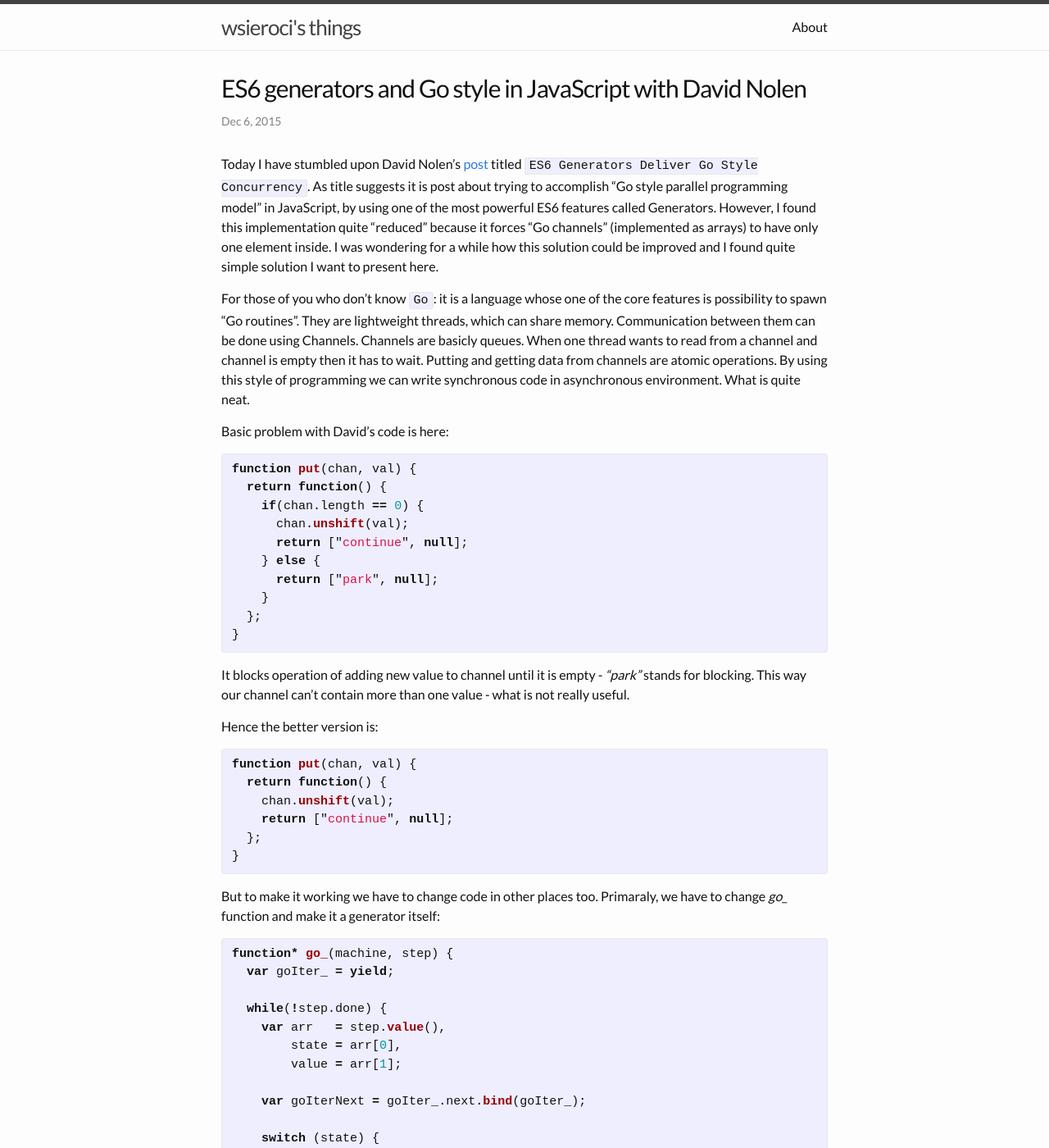
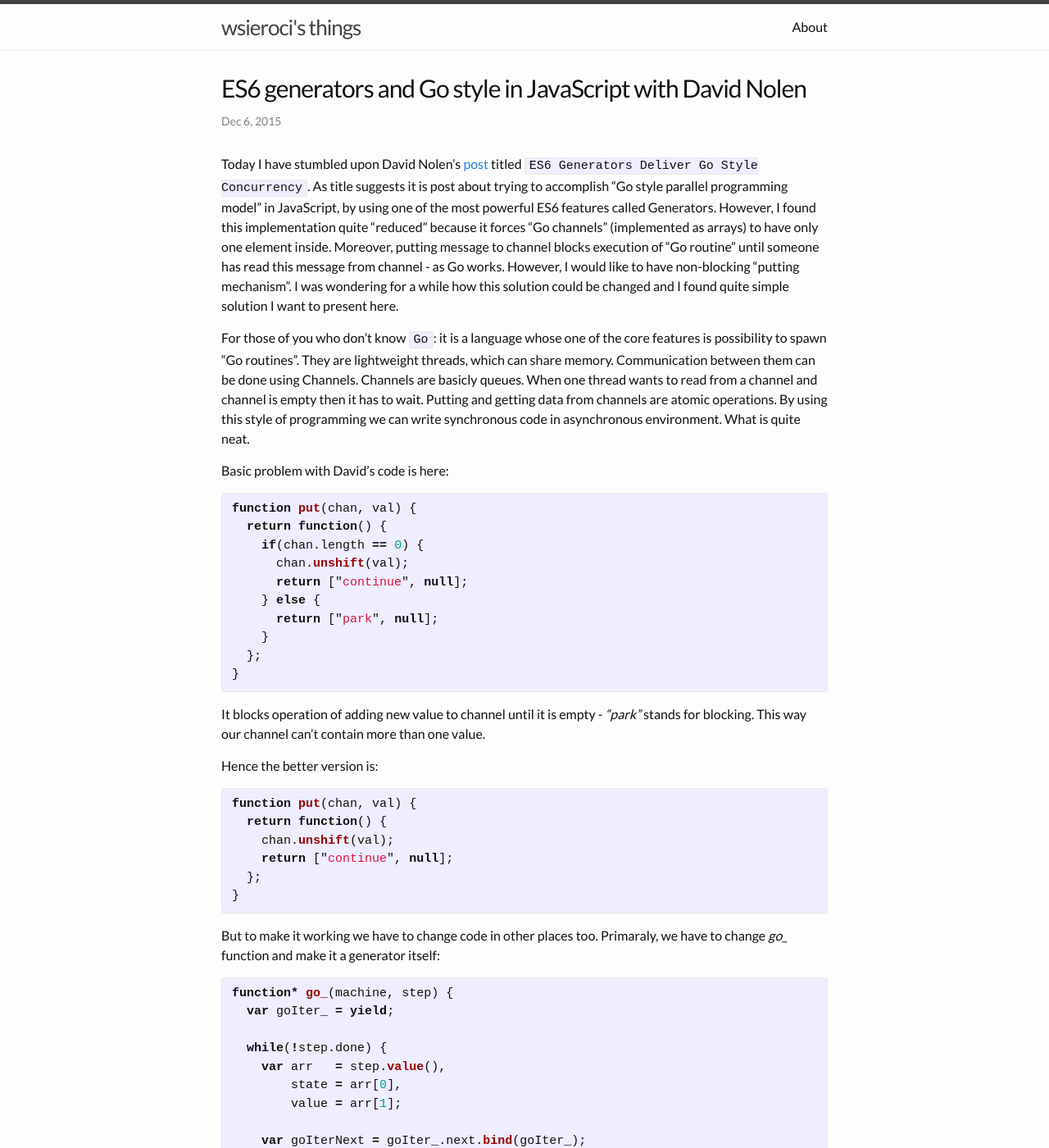
Before and after one commit to wsieroci/wsieroci.github.io, a Jekyll site: the page built from _posts/2015-12-05-es6-generators-and-go-with-david-nolen.markdown, in a window 1280 px wide and 1400 px high. Shown: the whole window at 82% size. Built offline with Jekyll 4.4.1, drawn with Linux system fonts in a browser that asks for light colours; some of the changed text lies outside the part shown.

Commit message:
Changing post

```diff
--- a/_posts/2015-12-05-es6-generators-and-go-with-david-nolen.markdown
+++ b/_posts/2015-12-05-es6-generators-and-go-with-david-nolen.markdown
@@ -4,7 +4,7 @@ title:  "ES6 generators and Go style in JavaScript with David Nolen"
 date:   2015-12-05 23:14:29 -0800
 categories: nolen es6 go generators
 ---
-Today I have stumbled upon David Nolen's [post][nolen-post] titled `ES6 Generators Deliver Go Style Concurrency`. As title suggests it is post about trying to accomplish "Go style parallel programming model" in JavaScript, by using one of the most powerful ES6 features called Generators. However, I found this implementation quite "reduced" because it forces "Go channels" (implemented as arrays) to have only one element inside. I was wondering for a while how this solution could be improved and I found quite simple solution I want to present here.
+Today I have stumbled upon David Nolen's [post][nolen-post] titled `ES6 Generators Deliver Go Style Concurrency`. As title suggests it is post about trying to accomplish "Go style parallel programming model" in JavaScript, by using one of the most powerful ES6 features called Generators. However, I found this implementation quite "reduced" because it forces "Go channels" (implemented as arrays) to have only one element inside. Moreover, putting message to channel blocks execution of "Go routine" until someone has read this message from channel - as Go works. However, I would like to have non-blocking "putting mechanism". I was wondering for a while how this solution could be changed and I found quite simple solution I want to present here.
 
 For those of you who don't know `Go`: it is a language whose one of the core features is possibility to spawn "Go routines". They are lightweight threads, which can share memory. Communication between them can be done using Channels. Channels are basicly queues. When one thread wants to read from a channel and channel is empty then it has to wait. Putting and getting data from channels are atomic operations. By using this style of programming we can write synchronous code in asynchronous environment. What is quite neat.
 
@@ -23,7 +23,7 @@ function put(chan, val) {
 }
 {% endhighlight %}
 
-It blocks operation of adding new value to channel until it is empty - *"park"* stands for blocking. This way our channel can't contain more than one value - what is not really useful.
+It blocks operation of adding new value to channel until it is empty - *"park"* stands for blocking. This way our channel can't contain more than one value.
 
 Hence the better version is:
 
@@ -116,6 +116,6 @@ go(function* () {
 });
 {% endhighlight %}
 
-This illustrates example of adding and reading more than one element to/from channel in non-blocking manner, operations which are being executed in parallel. We are using also synchronous timeout, what is quite nice. But we can create much more advanced scenario.
+This illustrates example of adding and reading more than one element to/from channel in non-blocking manner, operations which are being executed in "parallel". We are using also synchronous timeout, what is quite nice. But we can create much more advanced scenario.
 
 [nolen-post]: http://swannodette.github.io/2013/08/24/es6-generators-and-csp/
```
